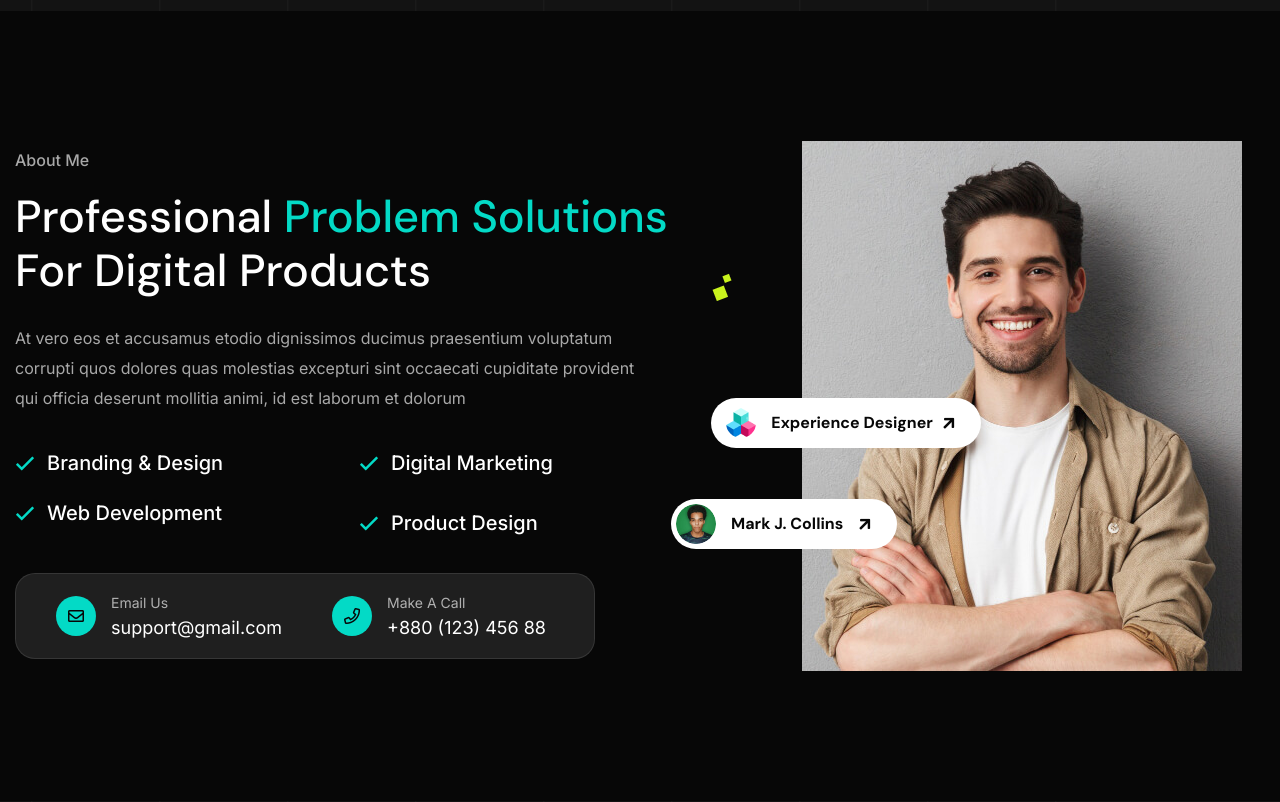
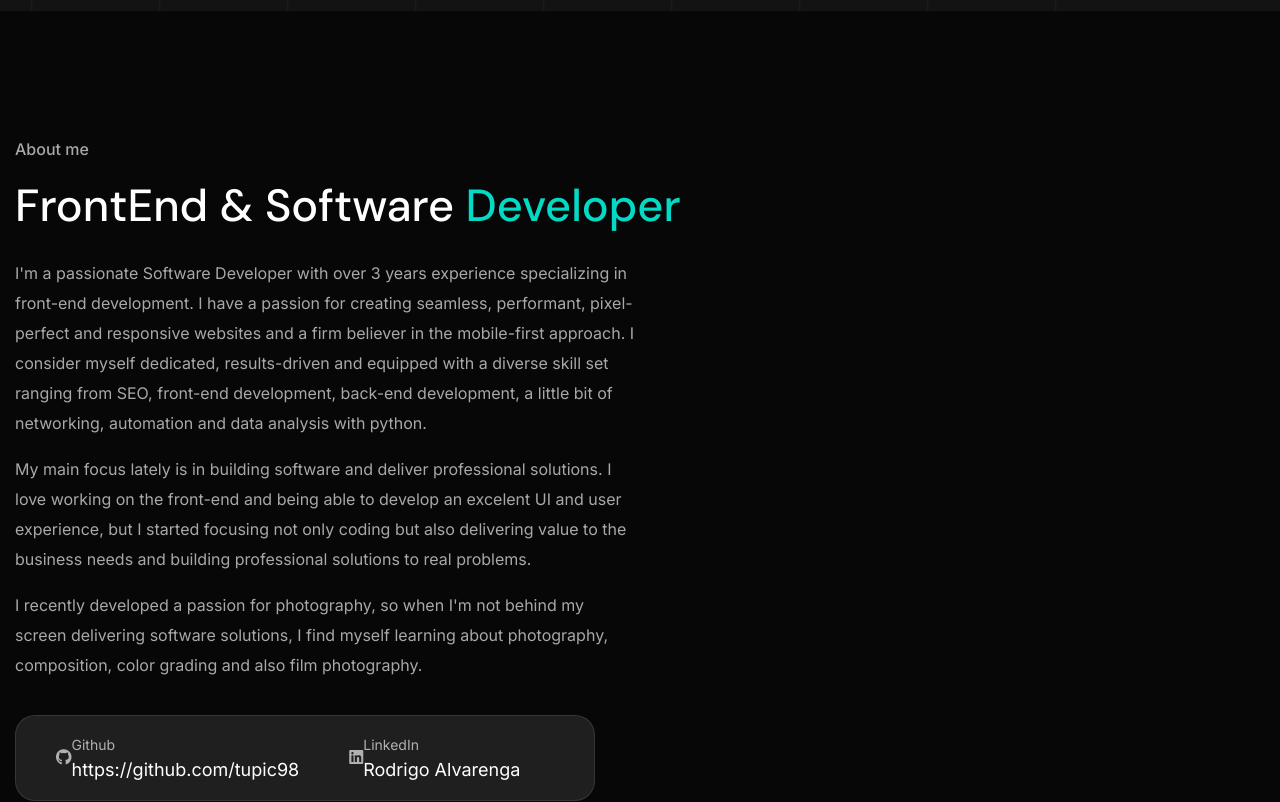
Before and after one commit to tupic98/rodrisw.dev, a Next.js app: page /indexonepage in a window 1280 px wide. Shown: the part 720-1522 px from the top of the page. Built offline with nearby package versions, Linux system fonts and the light colour scheme.

Commit message:
Modify about home component

```diff
--- a/components/About.js
+++ b/components/About.js
@@ -1,4 +1,5 @@
 import Counter from "./Counter";
+import Link from "next/link";
 
 const About = () => {
   return (
@@ -6,79 +7,55 @@ const About = () => {
       <div className="for-bgc-black py-130 rpy-100">
         <div className="container">
           <div className="row gap-100 align-items-center">
-            <div className="col-lg-7">
+            <div className="col-lg-12">
               <div className="about-content-part rel z-2 rmb-55">
                 <div className="section-title mb-35 wow fadeInUp delay-0-2s">
-                  <span className="sub-title mb-15">About Me</span>
+                  <span className="sub-title mb-15">About me</span>
                   <h2>
-                    Professional <span>Problem Solutions</span> For Digital
-                    Products
+                    FrontEnd & Software <span>Developer</span>
                   </h2>
                   <p>
-                    At vero eos et accusamus etodio dignissimos ducimus
-                    praesentium voluptatum corrupti quos dolores quas molestias
-                    excepturi sint occaecati cupiditate provident qui officia
-                    deserunt mollitia animi, id est laborum et dolorum
+                    I'm a passionate Software Developer with over 3 years experience specializing in front-end development. I have a passion
+                    for creating seamless, performant, pixel-perfect and responsive websites and a firm believer in the mobile-first approach. I consider myself dedicated, results-driven and equipped
+                    with a <span>diverse skill set</span> ranging from SEO, front-end development, back-end development, a little bit of networking,
+                    automation and data analysis with python.
+                  </p>
+                  <p>
+                    My main focus lately is in building software and deliver <span>professional solutions</span>. I love working on the front-end and being
+                    able to develop an excelent UI and user experience, but I started focusing not only coding but also delivering <span>value</span> to the business needs
+                    and building professional solutions to real problems.
+                  </p>
+                  <p>
+                    I recently developed a passion for photography, so when I'm not behind my screen delivering software solutions, I find myself learning about
+                    photography, composition, color grading and also film photography.
                   </p>
                 </div>
-                <ul className="list-style-one two-column wow fadeInUp delay-0-2s">
-                  <li>Branding &amp; Design</li>
-                  <li>Digital Marketing</li>
-                  <li>Web Development</li>
-                  <li>Product Design</li>
-                </ul>
                 <div className="about-info-box mt-25 wow fadeInUp delay-0-2s">
                   <div className="info-box-item">
-                    <i className="far fa-envelope" />
+                    <a href="https://github.com/tupic98" rel="noopener noreferrer" target="_blank">
+                      <i className="fab fa-github" />
+                    </a>
                     <div className="content">
-                      <span>Email Us</span>
+                      <span>Github</span>
                       <br />
-                      <a href="mailto:support@gmail.com">support@gmail.com</a>
+                      <a href="https://github.com/tupic98" rel="noopener noreferrer" target="_blank">https://github.com/tupic98</a>
                     </div>
                   </div>
                   <div className="info-box-item">
-                    <i className="far fa-phone" />
+                    <a href="https://www.linkedin.com/in/rodrigo-alvarenga-928b7a190/" rel="noopener noreferrer" target="_blank">
+                      <i className="fab fa-linkedin" />
+                    </a>
                     <div className="content">
-                      <span>Make A Call</span>
+                      <span>LinkedIn</span>
                       <br />
-                      <a href="callto:+000(123)45688">+880 (123) 456 88</a>
+                      <a href="https://www.linkedin.com/in/rodrigo-alvarenga-928b7a190/" rel="noopener noreferrer" target="_blank">Rodrigo Alvarenga</a>
                     </div>
                   </div>
                 </div>
               </div>
             </div>
-            <div className="col-lg-5">
-              <div className="about-image-part wow fadeInUp delay-0-3s">
-                <img src="assets/images/about/about.jpg" alt="About Me" />
-                <div className="about-btn btn-one wow fadeInRight delay-0-4s">
-                  <img src="assets/images/about/btn-image1.png" alt="Image" />
-                  <h6>Experience Designer</h6>
-                  <i className="fas fa-arrow-right" />
-                </div>
-                <div className="about-btn btn-two wow fadeInRight delay-0-5s">
-                  <img src="assets/images/about/btn-image2.png" alt="Image" />
-                  <h6>Mark J. Collins</h6>
-                  <i className="fas fa-arrow-right" />
-                </div>
-                <div className="dot-shape">
-                  <img src="assets/images/shape/about-dot.png" alt="Shape" />
-                </div>
-              </div>
-            </div>
           </div>
         </div>
-      </div>
-      <div className="bg-lines">
-        <span />
-        <span />
-        <span />
-        <span />
-        <span />
-        <span />
-        <span />
-        <span />
-        <span />
-        <span />
       </div>
     </section>
   );
```
